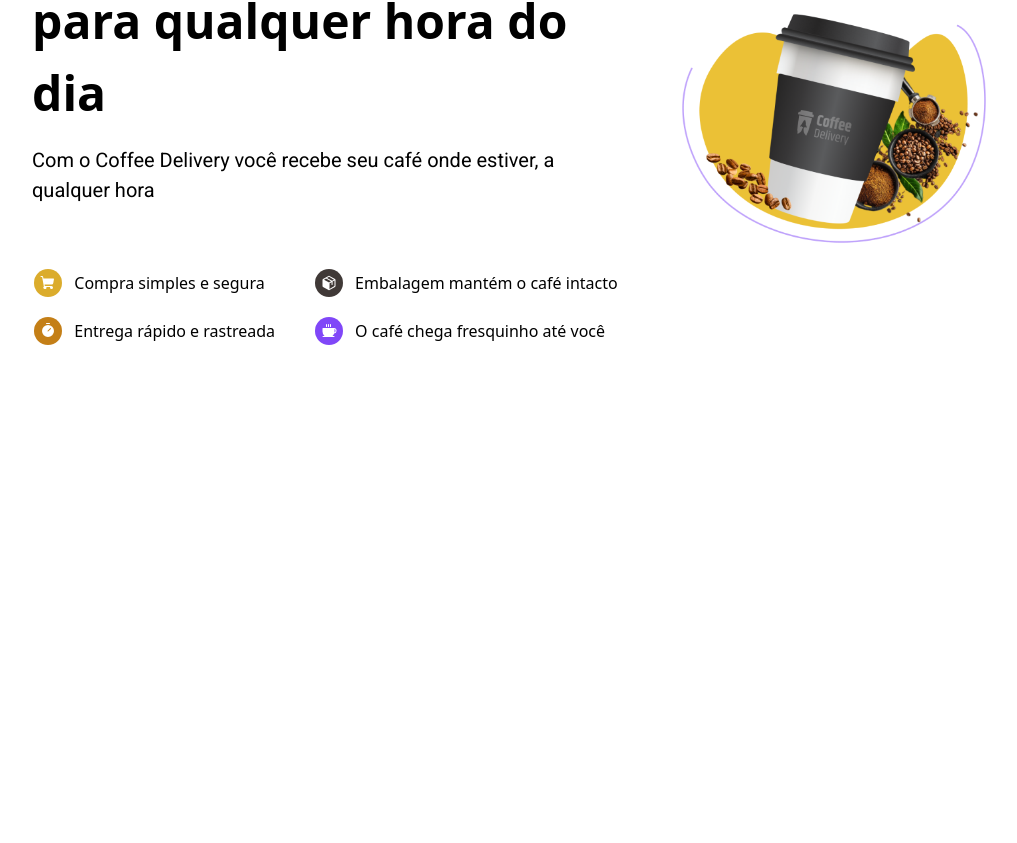
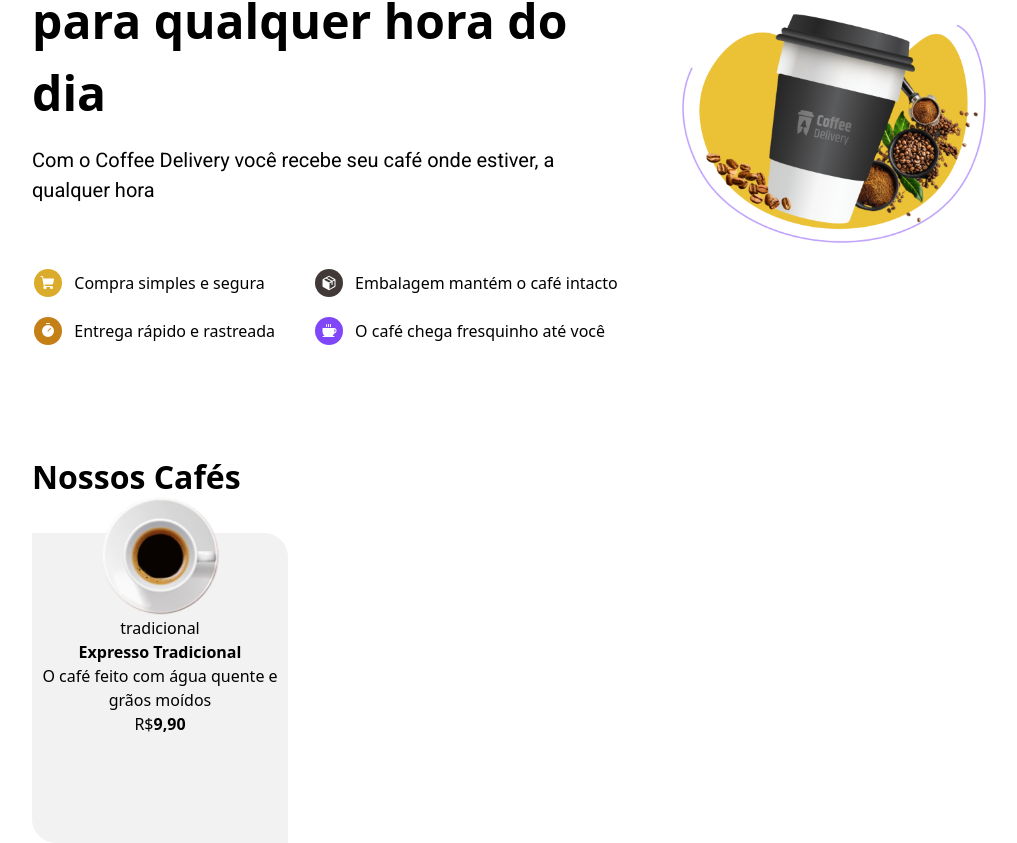
Before and after one commit to mateussk83/Coffe-Delivery, a React (Vite) app: page / in a window 1280 px wide. Shown: the part 286-1129 px from the top of the page, without its empty margins (128-1145 px from the left). Before the commit the page ends 800 px from the top, so only its background shows below. Built offline with nearby package versions, Linux system fonts and the light colour scheme.

Commit message:
feat: insert html and css in card component

```diff
--- a/src/components/Card.tsx
+++ b/src/components/Card.tsx
@@ -1,7 +1,14 @@
 export function Card() {
  return (
-  <div>
+  <div className="flex flex-col text-center justify-center items-center w-[256px] h-[310px] bg-gray-200 border-none rounded-tr-3xl rounded-bl-3xl">
+   <img src="./src/assets/tradicional.png" alt="" className="max-w-[120px] mt-[-9rem]"/>
+   <span>tradicional</span>
+   <strong>Expresso Tradicional</strong>
+   <span>O café feito com água quente e grãos moídos</span>
+   <div>
+    <span>R$<strong>9,90</strong></span>
 
+   </div>
   </div>
  )
 }
--- a/src/pages/Home.tsx
+++ b/src/pages/Home.tsx
@@ -1,8 +1,10 @@
 import { Coffee, Package, ShoppingCart, Timer } from "phosphor-react";
+import { Card } from "../components/Card";
 
 export function Home() {
  return (
-  <div className="flex justify-start items-center pt-[5.875rem] gap-14">
+<div>
+  <div className="flex justify-start items-center pt-[5.875rem] gap-14 mb-[6.75rem]">
   <div>
    <div className="w-[588px] flex flex-col gap-4">
   <strong className="font-baloo text-5xl">Encontre o café perfeito para qualquer hora do dia</strong>
@@ -52,5 +54,17 @@
    <img src="./src/assets/coffe.png" alt="" />
   </div>
   </div>
+
+  <div className="">
+   <div id="title" className="my-8 text-3xl">
+   <strong>
+   Nossos Cafés
+   </strong>
+   </div>
+  <Card/>
+  </div>
+
+
+  </div>
  )
 }
--- a/tailwind.config.cjs
+++ b/tailwind.config.cjs
@@ -10,7 +10,7 @@
       'base' : '16px',
       'lg' : '20px',
       '5xl': '48px',
-
+      '3xl' : '32px'
     },
     colors: {
      yellow: {
```
Also changed, not shown: src/assets/tradicional.png (added).
